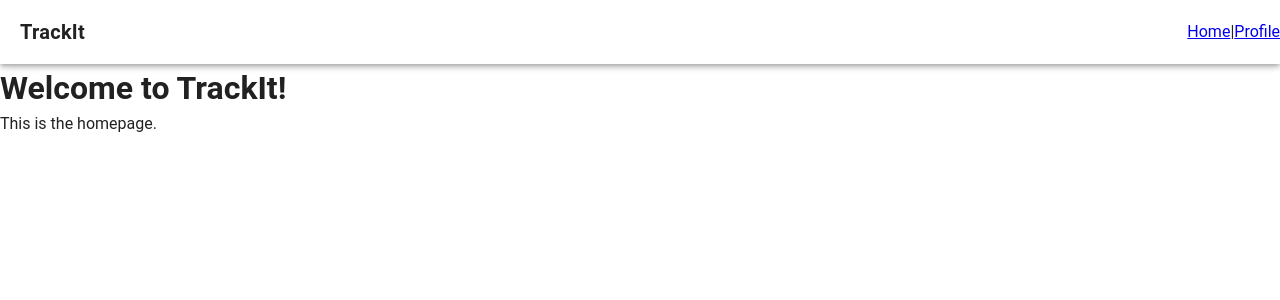
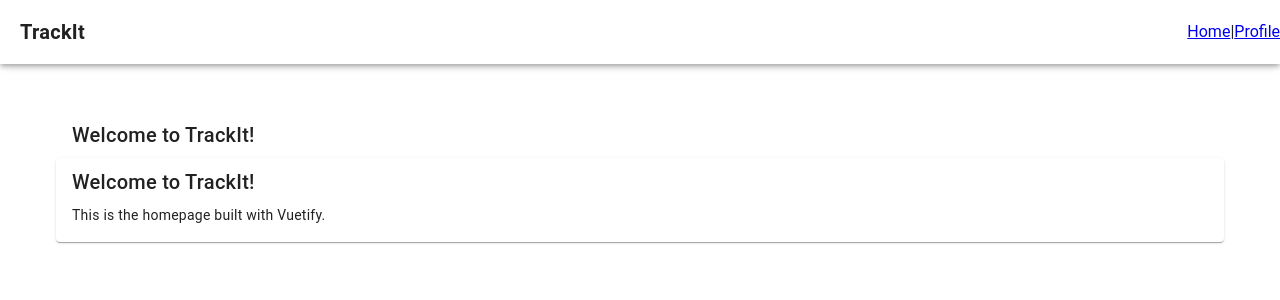
Before and after one commit to idilyilmz/trackit, a Vue app in the folder web/: page / in a window 1280 px wide. Shown: the top 300 px of the page. Built offline with nearby package versions, Linux system fonts and the light colour scheme.

Commit message:
added homepage

```diff
--- a/web/src/pages/ui/HomePage.vue
+++ b/web/src/pages/ui/HomePage.vue
@@ -1,10 +1,16 @@
 <template>
   <div>
-    <h1>Welcome to TrackIt!</h1>
-    <p>This is the homepage.</p>
+    <v-container class="mt-8">
+    <v-card-title>Welcome to TrackIt!</v-card-title>
+     <v-card>
+      <v-card-title>Welcome to TrackIt!</v-card-title>
+      <v-card-text>
+        This is the homepage built with Vuetify.
+      </v-card-text>
+    </v-card>
+  </v-container>
   </div>
 </template>
 
-<script lang=ts setup>
-
+<script lang="ts" setup>
 </script>
```
